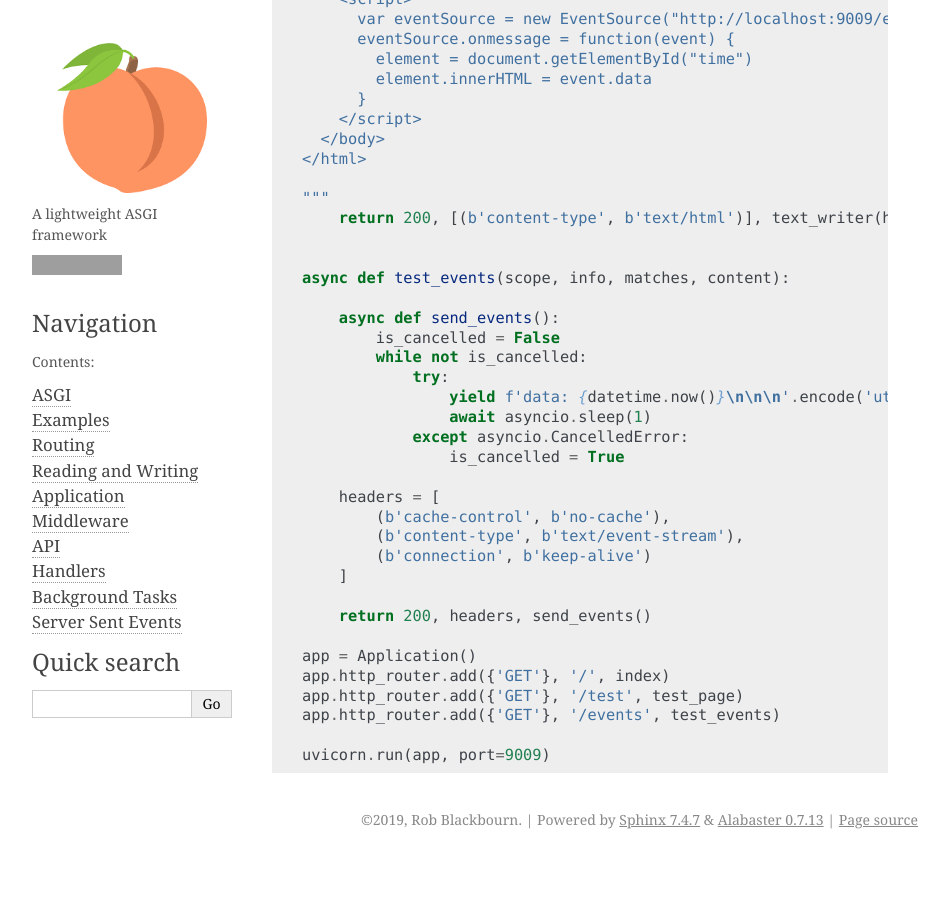
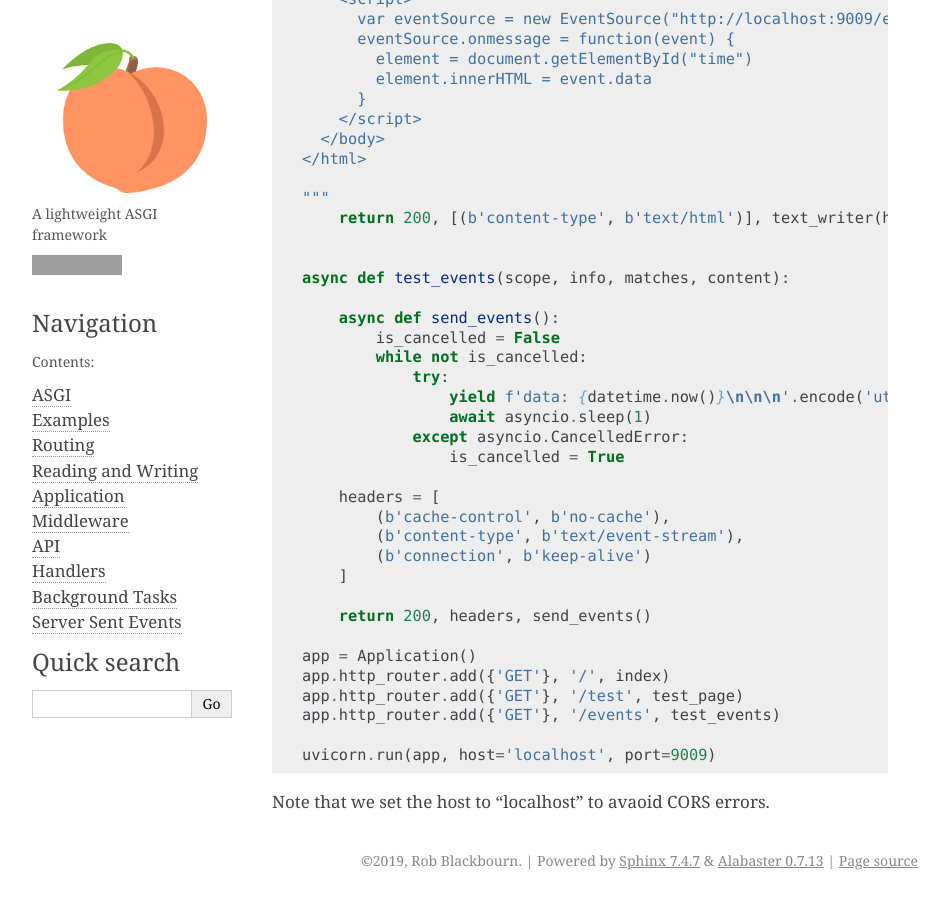
Before and after one commit to rob-blackbourn/bareASGI, a Sphinx documentation site: the page built from docs/server_sent_events.rst, in a window 1280 px wide and 900 px high, scrolled down 719 px, cut to the strip 0-900 px from the top of the window. Shown: the whole strip, without its empty margins (170-1119 px from the left). Built offline with Sphinx 7.4.7, drawn with Linux system fonts in a browser that asks for light colours; before the commit the page ends 1578 px from its top, so only the background shows below that; grey boxes are pictures that could not be loaded.

Commit message:
Added a note to server sent events

```diff
--- a/docs/server_sent_events.rst
+++ b/docs/server_sent_events.rst
@@ -70,4 +70,6 @@ events end
     app.http_router.add({'GET'}, '/test', test_page)
     app.http_router.add({'GET'}, '/events', test_events)
 
-    uvicorn.run(app, port=9009)
+    uvicorn.run(app, host='localhost', port=9009)
+
+Note that we set the host to "localhost" to avaoid CORS errors.
```
